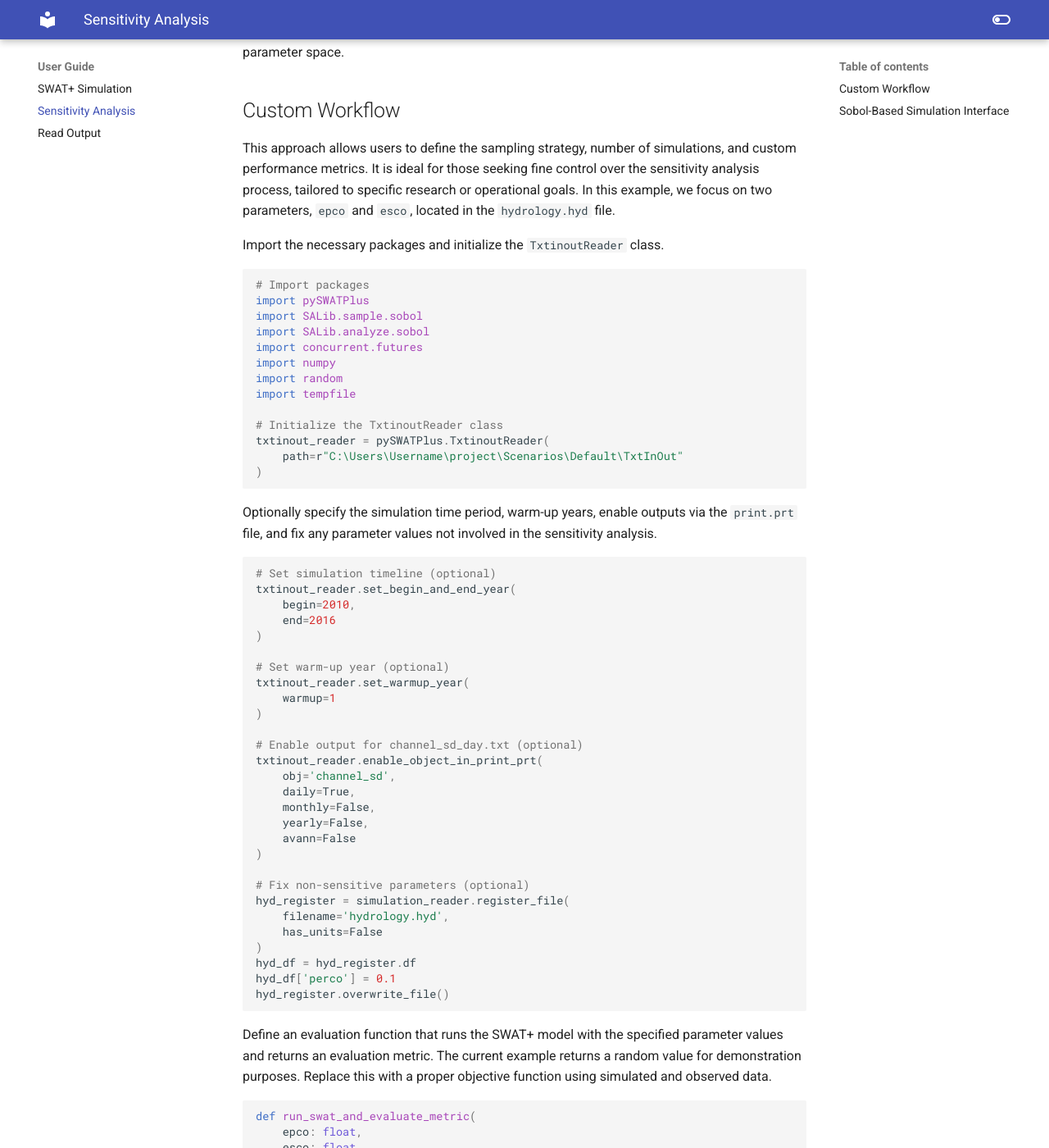
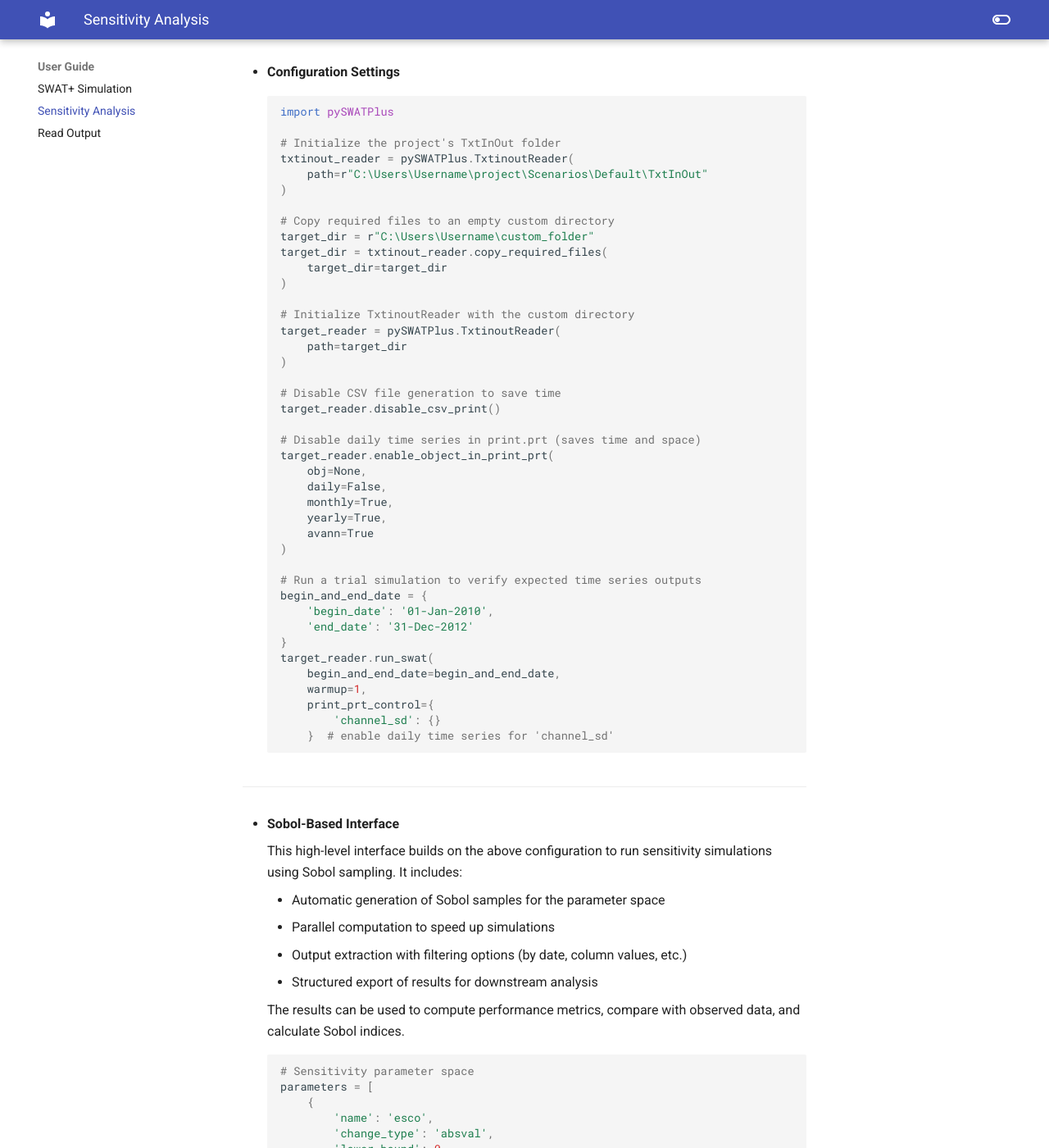
Before and after one commit to swat-model/pySWATPlus, an MkDocs documentation site: the page built from docs/userguide/sensitivity_analysis.md, in a window 1280 px wide and 1400 px high, scrolled down 279 px. Shown: the whole window at 82% size. Built offline with MkDocs 1.6.1 and Material for MkDocs 9.7.7, drawn with Linux system fonts in a browser that asks for light colours; some of the changed text lies outside the part shown.

Commit message:
modify contents and remove custom workflow part because it is not required

````diff
--- a/docs/userguide/sensitivity_analysis.md
+++ b/docs/userguide/sensitivity_analysis.md
@@ -1,168 +1,33 @@
 # Sensitivity Analysis
 
-Sensitivity analysis helps quantify how variation in input parameters affects model outputs. This tutorial demonstrates how to perform sensitivity analysis on SWAT+ model parameters. Two approaches are provided: a **custom, user-defined workflow** and a **high-level automated interface**, both using the [SALib](https://github.com/SALib/SALib) Python package based on [Sobol](https://doi.org/10.1016/S0378-4754(00)00270-6) sampling from a defined parameter space.
+Sensitivity analysis helps quantify how variation in input parameters affects model outputs. This tutorial demonstrates how to perform sensitivity analysis on SWAT+ model parameters.
+The parameter sampling is handled by the [SALib](https://github.com/SALib/SALib) Python package using [Sobol](https://doi.org/10.1016/S0378-4754(00)00270-6) sampling from a defined parameter space.
 
+- **Configuration Settings**
 
-## Custom Workflow
+    ```python
+    import pySWATPlus
 
-This approach allows users to define the sampling strategy, number of simulations, and custom performance metrics. It is ideal for those seeking fine control over the sensitivity analysis process, tailored to specific research or operational goals. In this example, we focus on two parameters, `epco` and `esco`, located in the `hydrology.hyd` file.
+    # Initialize the project's TxtInOut folder
+    txtinout_reader = pySWATPlus.TxtinoutReader(
+        path=r"C:\Users\Username\project\Scenarios\Default\TxtInOut"
+    )
 
-Import the necessary packages and initialize the `TxtinoutReader` class.
-
-```python
-# Import packages
-import pySWATPlus
-import SALib.sample.sobol
-import SALib.analyze.sobol
-import concurrent.futures
-import numpy
-import random
-import tempfile
-
-# Initialize the TxtinoutReader class
-txtinout_reader = pySWATPlus.TxtinoutReader(
-    path=r"C:\Users\Username\project\Scenarios\Default\TxtInOut"
-)
-```
-
-Optionally specify the simulation time period, warm-up years, enable outputs via the `print.prt` file, and fix any parameter values not involved in the sensitivity analysis.
-
-```python
-# Set simulation timeline (optional)
-txtinout_reader.set_begin_and_end_year(
-    begin=2010,
-    end=2016
-)
-
-# Set warm-up year (optional)
-txtinout_reader.set_warmup_year(
-    warmup=1
-)
-
-# Enable output for channel_sd_day.txt (optional)
-txtinout_reader.enable_object_in_print_prt(
-    obj='channel_sd',
-    daily=True,
-    monthly=False,
-    yearly=False,
-    avann=False
-)
-
-# Fix non-sensitive parameters (optional)
-hyd_register = simulation_reader.register_file(
-    filename='hydrology.hyd',
-    has_units=False
-)
-hyd_df = hyd_register.df
-hyd_df['perco'] = 0.1
-hyd_register.overwrite_file()
-```
-
-Define an evaluation function that runs the SWAT+ model with the specified parameter values and returns an evaluation metric. The current example returns a random value for demonstration purposes. Replace this with a proper objective function using simulated and observed data.
-
-```python
-def run_swat_and_evaluate_metric(
-    epco: float,
-    esco: float
-):
-    print(f'Running SWAT with epco = {epco} and esco = {esco}')
-    print('\n')
-
-    # Construct 'params' dictionary
-    params =  {
-        'hydrology.hyd': {
-            'has_units': False,
-            'epco': [
-                {'value': epco, 'change_type': 'absval'},
-            ],
-            'esco': [
-                {'value': esco, 'change_type': 'absval'},
-            ],
-        }
-    }
-
-    # Temporary directory creation
-    with tempfile.TemporaryDirectory() as tmp_dir:
-
-        # Run simulation
-        simulation_reader = txtinout_reader.run_swat_in_other_dir(
-            target_dir=tmp_dir,
-            params=params
-        )
-
-        # Read results
-        file_register = simulation_reader.register_file(
-            filename='channel_sdmorph_day.txt',
-            has_units=True
-        )
-
-        # Get DataFrame
-        file_df = file_register.df
-
-        # Return a random value (replace with real evaluation logic)
-        return random.random()
-
-# Wrapper function for parallel execution
-def evaluate(params):
-
-    return run_swat_and_evaluate_metric(*params)
-```
-
-Define the sensitivity problem and generate samples using `Sobol` sampling.
-
-```python
-problem = {
-    'num_vars': 2,
-    'names': ['epco', 'esco'],
-    'bounds': [[0, 1]] * 2
-}
-
-# Generate Sobol samples
-param_values = SALib.sample.sobol.sample(problem, 2)
-```
-
-Run simulations in parallel and compute Sobol indices to analyze parameter influence.
-
-```python
-if __name__ == '__main__':
-    with concurrent.futures.ProcessPoolExecutor() as executor:
-        simulation_output = numpy.array(list(executor.map(evaluate, param_values)))
-
-    sobol_indices = SALib.analyze.sobol.analyze(problem, simulation_output)
-
-    print('First-order Sobol indices:', sobol_indices['S1'])
-    print('Total-order Sobol indices:', sobol_indices['ST'])
-```
-
-
-## Sobol-Based Simulation Interface
-
-This high-level interface automates the sensitivity simulation workflow using Sobol samples. It includes:
-
-- Automatic generation of Sobol samples for the defined parameter space
-- Parallel computation to accelerate simulation runs
-- Output extraction from target data files with filtering options (by date, column values, etc.)
-- Structured export of results for downstream analysis
-
-The output data can be used to compute performance metrics, compare with observed data, and estimate Sobol indices to quantify parameter influence.
-
-This interface is ideal for users seeking a scalable, low-configuration solution.
-
-
-```python
-import pySWATPlus
-
-if __name__ == '__main__':
-    # Copy required file to a target direcotry to keep original `TxtInOut` folder unchanged
-    target_dir = r"C:\Users\Username\target_folder"
-    txtinout_reader.copy_required_files(
+    # Copy required files to an empty custom directory
+    target_dir = r"C:\Users\Username\custom_folder"
+    target_dir = txtinout_reader.copy_required_files(
         target_dir=target_dir
     )
-    # Intialize `TxtinOutReader` class by target direcotry
+
+    # Initialize TxtinoutReader with the custom directory
     target_reader = pySWATPlus.TxtinoutReader(
         path=target_dir
     )
-    # Disable daily frequency simulation file from generated in print.prt (optional)
+
+    # Disable CSV file generation to save time
+    target_reader.disable_csv_print()
+
+    # Disable daily time series in print.prt (saves time and space)
     target_reader.enable_object_in_print_prt(
         obj=None,
         daily=False,
@@ -170,61 +35,77 @@ if __name__ == '__main__':
         yearly=True,
         avann=True
     )
-    # Set begin and end year (optional)
-    target_reader.set_begin_and_end_year(
-        begin=2010,
-        end=2012
-    )
-    # Set warmup year (optional)
-    target_reader.set_warmup_year(
-        warmup=1
-    )
-    # Sensitivity variable names
-    var_names=[
-        'esco',
-        '|'.join(['bm_e', 'name == "agrl"'])
+
+    # Run a trial simulation to verify expected time series outputs
+    begin_and_end_date = {
+        'begin_date': '01-Jan-2010',
+        'end_date': '31-Dec-2012'
+    }
+    target_reader.run_swat(
+        begin_and_end_date=begin_and_end_date,
+        warmup=1,
+        print_prt_control={
+            'channel_sd': {}
+        }  # enable daily time series for 'channel_sd'
+    ```
+
+---
+
+- **Sobol-Based Interface**
+
+    This high-level interface builds on the above configuration to run sensitivity simulations using Sobol sampling. It includes:
+
+    - Automatic generation of Sobol samples for the parameter space
+    - Parallel computation to speed up simulations
+    - Output extraction with filtering options (by date, column values, etc.)
+    - Structured export of results for downstream analysis
+
+    The results can be used to compute performance metrics, compare with observed data, and calculate Sobol indices.
+
+    ```python
+    # Sensitivity parameter space
+    parameters = [
+        {
+            'name': 'esco',
+            'change_type': 'absval',
+            'lower_bound': 0,
+            'upper_bound': 1
+        },
+        {
+            'name': 'perco',
+            'change_type': 'absval',
+            'lower_bound': 0,
+            'upper_bound': 1
+        }
     ]
-    # Sensitivity variable bounds
-    var_bounds = [
-        [0, 1],
-        [30, 40]
-    ]
-    # Sensitivity 'params' dictionary to run SWAT+ model
-    params={
-        'hydrology.hyd': {
-            'has_units': False,
-            'esco': {'value': 0}
-        },
-        'plants.plt': {
-            'has_units': False,
-            'bm_e': {'value': 0, 'filter_by': 'name == "agrl"'}
-        }
-    }
-    # Sensitivity simulation_data dictionary to extract data
+
+    # Target data extraction from sensitivity simulation
     simulation_data = {
-        'channel_sd_mon.txt': {
+        'channel_sdmorph_yr.txt': {
             'has_units': True,
-            'start_date': '2011-06-01',
-            'end_date': '2012-06-01',
+            'ref_day': 15,
+            'ref_month': 6,
             'apply_filter': {'gis_id': [561]},
             'usecols': ['gis_id', 'flo_out']
         },
-        'channel_sd_yr.txt': {
+        'channel_sd_mon.txt': {
             'has_units': True,
+            'begin_date': '01-Jun-2011',
+            'ref_day': 15,
             'apply_filter': {'name': ['cha561'], 'yr': [2012]},
             'usecols': ['gis_id', 'flo_out']
         }
     }
-    # Sensitive simulation
-    output = pySWATPlus.SensitivityAnalyzer.simulation_by_sobol_sample(
-        var_names=var_names,
-        var_bounds=var_bounds,
-        sample_number=1,
-        simulation_folder=r"C:\Users\Username\simulation_folder",
-        txtinout_folder=target_dir,
-        params=params,
-        simulation_data=simulation_data,
-        max_workers=4,
-        clean_setup=False
-    )
-```
+
+    # Sensitivity simulation
+    if __name__ == '__main__':
+        output = pySWATPlus.SensitivityAnalyzer().simulation_by_sobol_sample(
+            parameters=parameters,
+            sample_number=1,
+            simulation_folder=r"C:\Users\Username\simulation_folder",
+            txtinout_folder=target_dir,
+            simulation_data=simulation_data,
+            clean_setup=True
+        )
+        print(output)
+    ```
````
